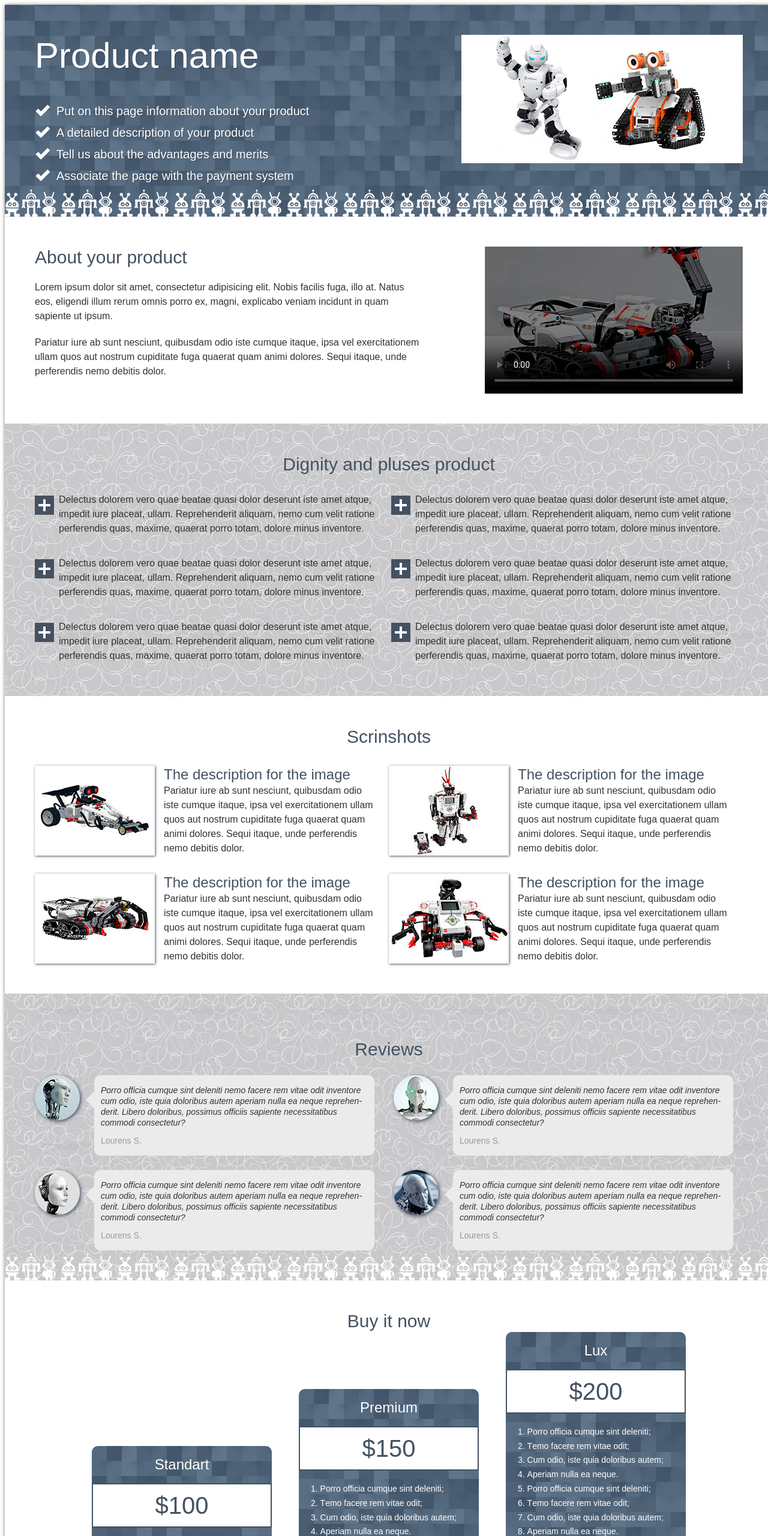
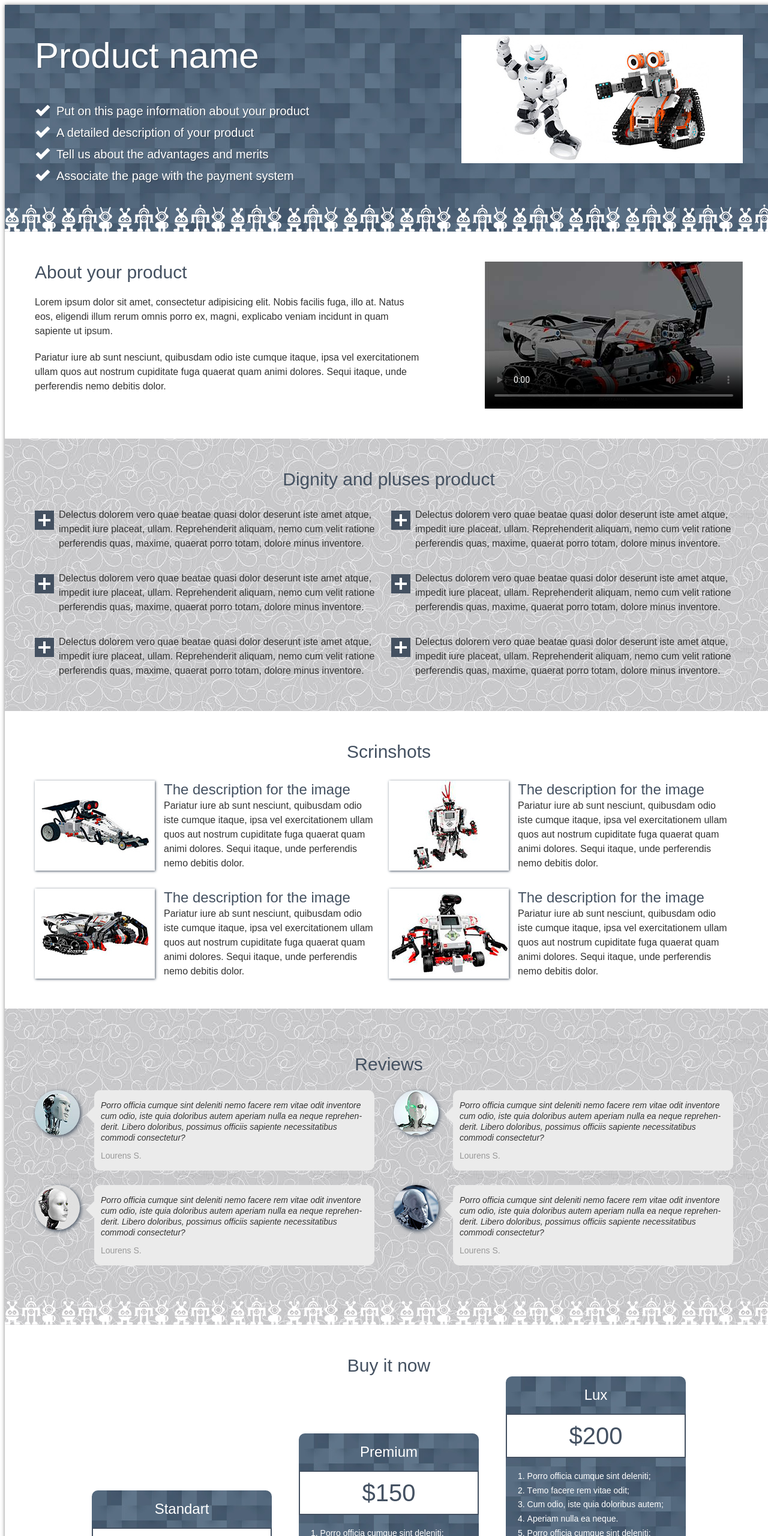
Before and after one commit to vladovinkin/HTML5-CSS3-Homeworks, a plain HTML site: page SimplePSD/index.html in a window 1280 px wide. Shown: the top 2560 px of the page at 60% size. Drawn offline with Linux system fonts and the light colour scheme; grey boxes are pictures that could not be loaded.

Commit message:
прописал в файле стилей увеличенные нижние внутренние отступы в шапке и блоке reviews для лучшего визуального восприятия

```diff
--- a/SimplePSD/css/style.css
+++ b/SimplePSD/css/style.css
@@ -7,7 +7,7 @@
 
 .main-header {
 	width: 100%;
-	padding: 50px;
+	padding: 50px 50px 75px 50px;
 	box-sizing: border-box;
 	background: url(../img/bg-inf-header-add.png), url(../img/bg-inf-header.jpg);
 	background-position: bottom left -5px, 0;
@@ -218,7 +218,7 @@
 
 .reviews {
 	width: 100%;
-	padding: 50px 50px 26px 50px;
+	padding: 50px 50px 75px 50px;
 	box-sizing: border-box;
 	background: url(../img/bg-inf-header-add.png), url(../img/bg-inf-section.jpg);
 	background-position: bottom left -5px, 0;
```
